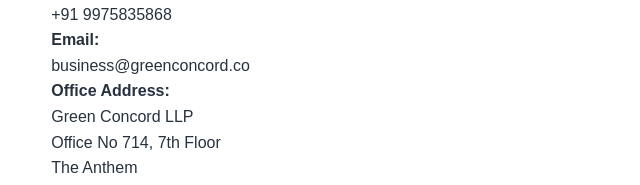
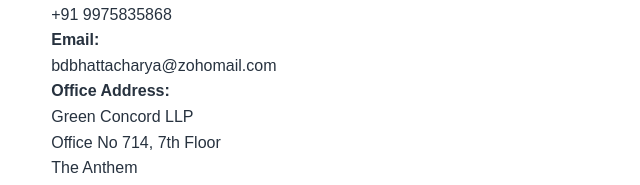
Before and after one commit to msbdbhattacharyasecurity/msbdbhattacharyasecurity, a plain HTML site: page index.html in a window 1280 px wide. Shown: the part 3930-4115 px from the top of the page, 0-640 px from the left. Drawn offline with Linux system fonts and the light colour scheme.

Commit message:
Update index.html

```diff
--- a/index.html
+++ b/index.html
@@ -250,7 +250,7 @@
           <div class="contact-info">
             <p><strong>Company:</strong><br>M/S BD Bhattacharya Security</p>
             <p><strong>Phone:</strong><br>+91 9975835868</p>
-            <p><strong>Email:</strong><br>business@greenconcord.co</p>
+            <p><strong>Email:</strong><br>bdbhattacharya@zohomail.com</p>
             <p><strong>Office Address:</strong><br>Green Concord LLP<br>
 			Office No 714, 7th Floor<br>
 			The Anthem<br>
```
Lines whose indentation alone changed are shown as unchanged.
